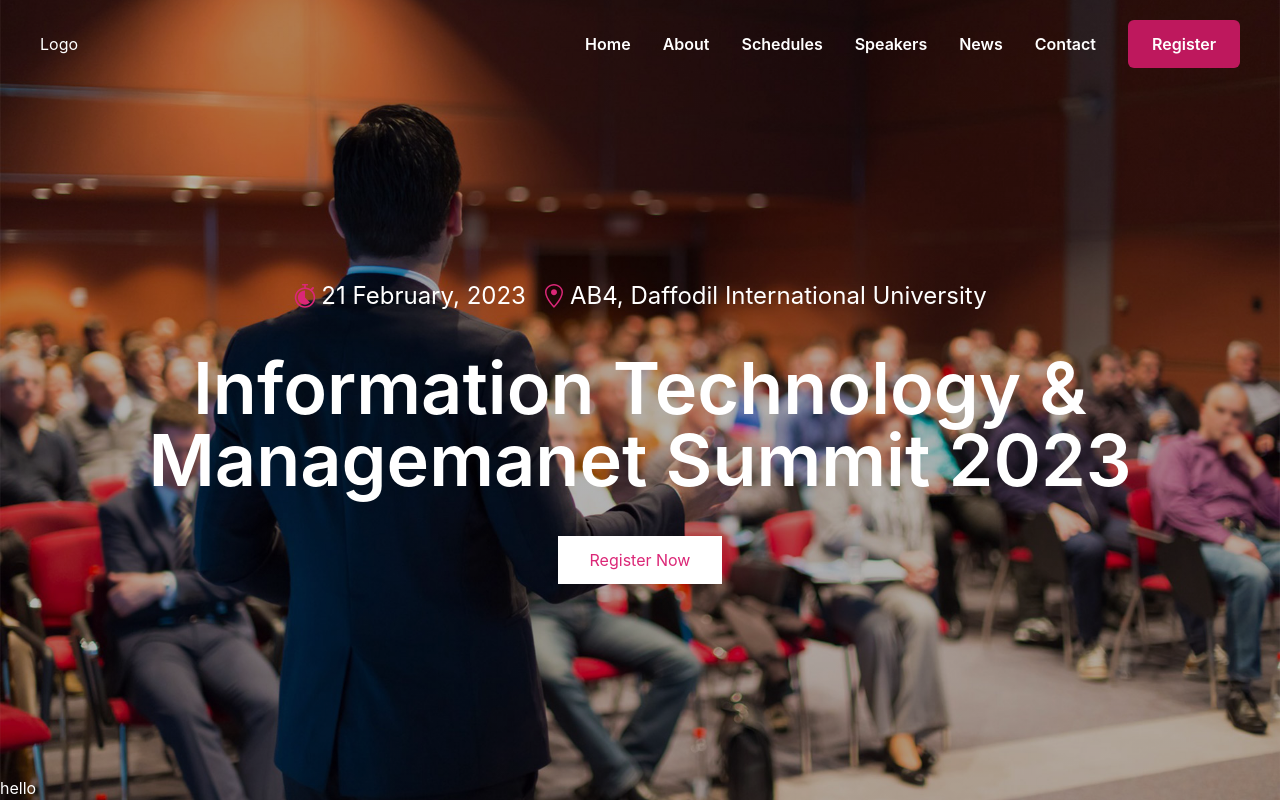
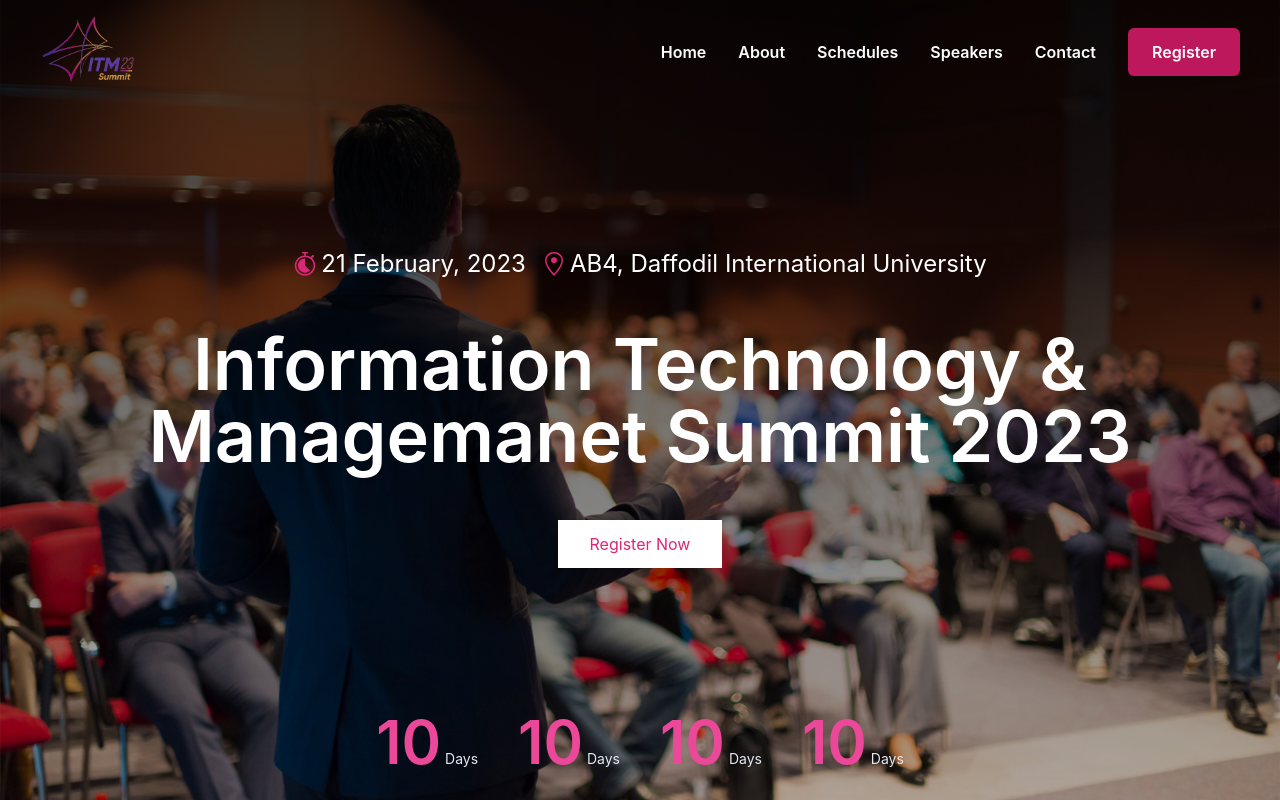
Before and after one commit to saadi001/itm-summit-frontend, a React (Create React App) app: page / in a window 1280 px wide. Built offline with nearby package versions, Linux system fonts and the light colour scheme.

Commit message:
timer section code added

```diff
--- a/package.json
+++ b/package.json
@@ -11,6 +11,7 @@
     "react-icons": "^4.7.1",
     "react-router-dom": "^6.8.1",
     "react-scripts": "5.0.1",
+    "timer-node": "^5.0.7",
     "web-vitals": "^2.1.4"
   },
   "scripts": {
--- a/src/Pages/Home/TopLandingPage/MiddleDetails/MiddleDetails.js
+++ b/src/Pages/Home/TopLandingPage/MiddleDetails/MiddleDetails.js
@@ -11,12 +11,12 @@ const MiddleDetails = () => {
                               <RxLapTimer className='text-pink-600' /> 21 February, 2023
                          </div>
                          <div className='flex items-center gap-1'>
-                              <GoLocation className='text-pink-600' /> AB4, Daffodil International University
+                              <GoLocation className='text-pink-600'/> AB4, Daffodil International University
                          </div>
                     </div>
-                    <div className='text-center text-7xl font-semibold py-10'>Information Technology & Managemanet Summit 2023</div>
+                    <div className='text-center text-7xl font-semibold py-12 max-w-5xl mx-auto'>Information Technology & Managemanet Summit 2023</div>
                     <div className='flex justify-center'>
-                         <div className='bg-white px-8 py-3 text-pink-600 cursor-pointer hover:tracking-widest hover:bg-pink-600 hover:text-white hover:font-semibold duration-200 ease-in '>Register Now</div>
+                         <div className='bg-white px-8 py-3 text-pink-600 cursor-pointer hover:tracking-widest hover:bg-pink-600 hover:text-white hover:font-semibold duration-300 ease-in '>Register Now</div>
                     </div>
                </div>
           </div>
--- a/src/Pages/Home/TopLandingPage/Navbar/Navbar.js
+++ b/src/Pages/Home/TopLandingPage/Navbar/Navbar.js
@@ -1,19 +1,25 @@
 import React from 'react';
+import { Link } from 'react-router-dom';
+import logo from '../../../../Asset/logo/328496960_760463888831247_1725153779242283475_n-removebg-preview.png'
 
 const Navbar = () => {
      return (
-          <div className='flex justify-between items-center py-5 text-white mx-10'>
-               <div>Logo</div>
-               <div>
+          <div className='flex justify-between items-center py-2 text-white mx-10'>
+               <div className='w-24 cursor-pointer'><img className='w-full' src={logo} alt="" /></div>
+               {/* for big screen  */}
+               <div className='hidden md:block'>
                     <ul className='flex items-center gap-8 font-semibold'>
-                         <li>Home</li>
-                         <li>About</li>
-                         <li>Schedules</li>
-                         <li>Speakers</li>
-                         <li>News</li>
+                         <li><Link to={'/'}>Home</Link></li>
+                         <li><Link to={'/about'}>About</Link></li>
+                         <li><Link>Schedules</Link></li>
+                         <li><Link>Speakers</Link></li>
                          <li>Contact</li>
                          <li className='bg-pink-700 px-6 py-3 rounded-md'>Register</li>
                     </ul>
+               </div>
+               {/* for small screen  */}
+               <div className='md:hidden'>
+                    bar
                </div>
           </div>
      );
--- /dev/null
+++ b/src/Pages/Home/TopLandingPage/TimerSection/TimerSection.js
@@ -0,0 +1,22 @@
+import React from 'react';
+
+const TimerSection = () => {
+     return (
+          <div className='max-w-3xl mx-auto flex gap-10 mb-7'>
+               <div className='text-sm text-slate-200'>
+                    <span className='font-semibold text-6xl text-pink-500'>10</span> Days
+               </div>
+               <div className='text-sm text-slate-200'>
+                    <span className='font-semibold text-6xl text-pink-500'>10</span> Days
+               </div>
+               <div className='text-sm text-slate-200'>
+                    <span className='font-semibold text-6xl text-pink-500'>10</span> Days
+               </div>
+               <div className='text-sm text-slate-200'>
+                    <span className='font-semibold text-6xl text-pink-500'>10</span> Days
+               </div>
+          </div>
+     );
+};
+
+export default TimerSection;
--- a/src/Pages/Home/TopLandingPage/TopLandingPage.css
+++ b/src/Pages/Home/TopLandingPage/TopLandingPage.css
@@ -1,5 +1,5 @@
 .toplandingpage{
-     background-image:linear-gradient(to bottom, rgba(0, 0, 0, 0.3), rgba(0, 0, 0, 0.3)), url(../../../Asset/image/slide_1-1.jpg);
+     background-image:linear-gradient(to bottom, rgba(0, 0, 0, 0.8), rgba(0, 0, 0, 0.3)), url(../../../Asset/image/slide_1-1.jpg);
     background-repeat: no-repeat;
     width: 100%;
     background-position: center;
--- a/src/Pages/Home/TopLandingPage/TopLandingPage.js
+++ b/src/Pages/Home/TopLandingPage/TopLandingPage.js
@@ -1,14 +1,17 @@
 import React from 'react';
+
 import MiddleDetails from './MiddleDetails/MiddleDetails';
 import Navbar from './Navbar/Navbar';
+import TimerSection from './TimerSection/TimerSection';
 import './TopLandingPage.css'
 
 const TopLandingPage = () => {
      return (
-          <div className='toplandingpage grid content-between   min-h-screen'>
+          <div className='toplandingpage grid content-between  min-h-screen '>
                <Navbar></Navbar>
                <MiddleDetails></MiddleDetails>
-               <div className='text-white'>hello</div>
+               {/* <div className='text-white opacity-0'>.</div> */}
+               <TimerSection></TimerSection>
           </div>
      );
 };
```
Also changed, not shown: src/Asset/logo/328496960_760463888831247_1725153779242283475_n-removebg-preview.png (added), 1 other file (tests, documents, lock files or other folders).
